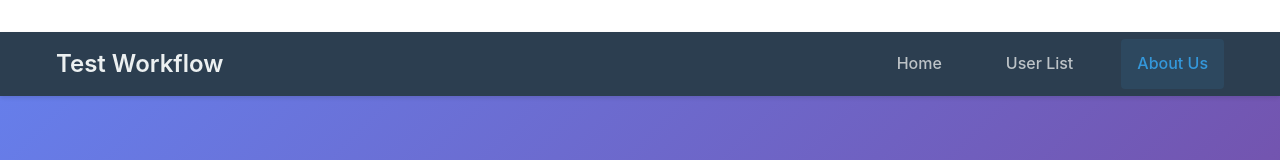
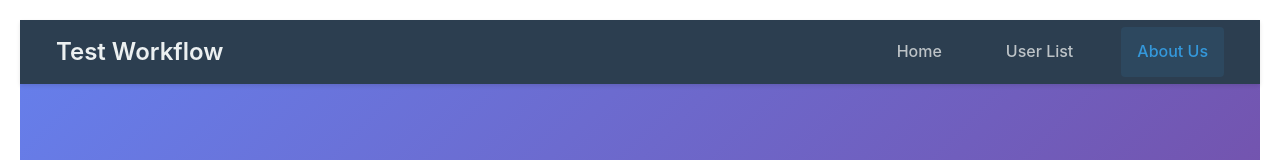
Before and after one commit to Zacharymn/test-workflow-project, a plain HTML site: page src/about-us.html in a window 1280 px wide. Shown: the top 160 px of the page. Drawn offline with Linux system fonts and the light colour scheme.

Commit message:
VP-9: Fix About Us page padding to match other pages
- Remove header padding from About Us page
- Add body padding: 20px to match userProfile.css styling
- Ensures consistent spacing across all pages
- Ready for continued QA Review validation

```diff
--- a/src/styles/about-us.css
+++ b/src/styles/about-us.css
@@ -13,12 +13,12 @@ body {
   color: #333;
   background-color: #ffffff;
   margin: 0;
-  padding: 0;
+  padding: 20px;
 }
 
 header {
   margin: 0;
-  padding: 2rem 0 0 0;
+  padding: 0;
 }
 
 .container {
```
